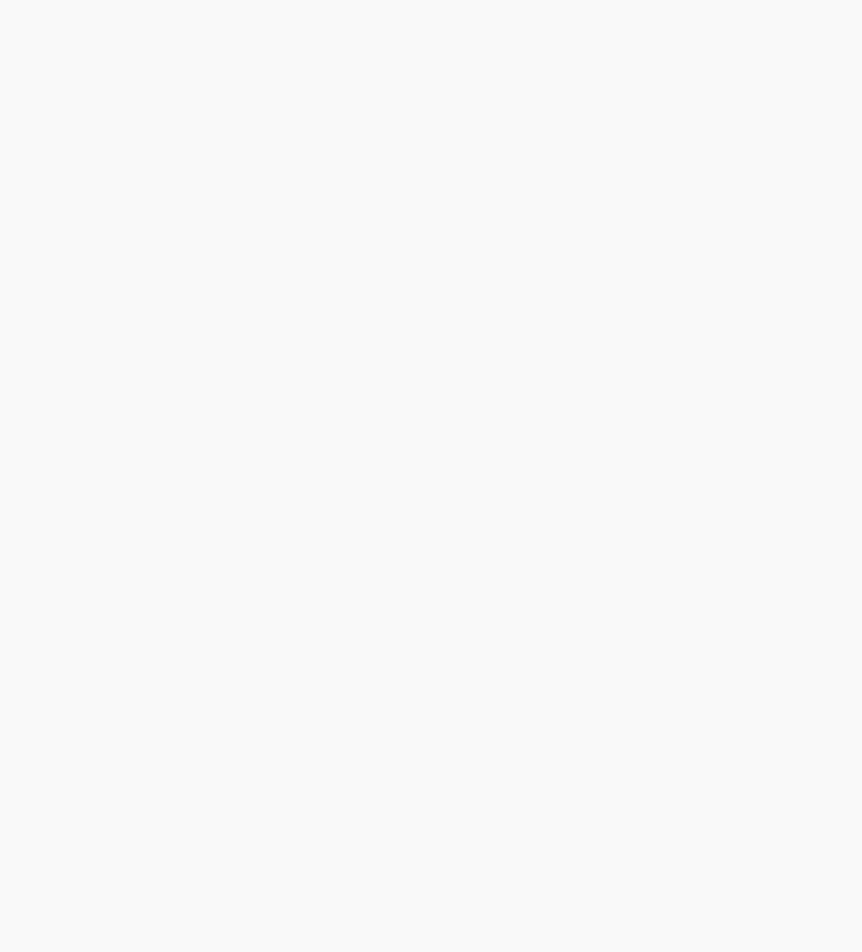
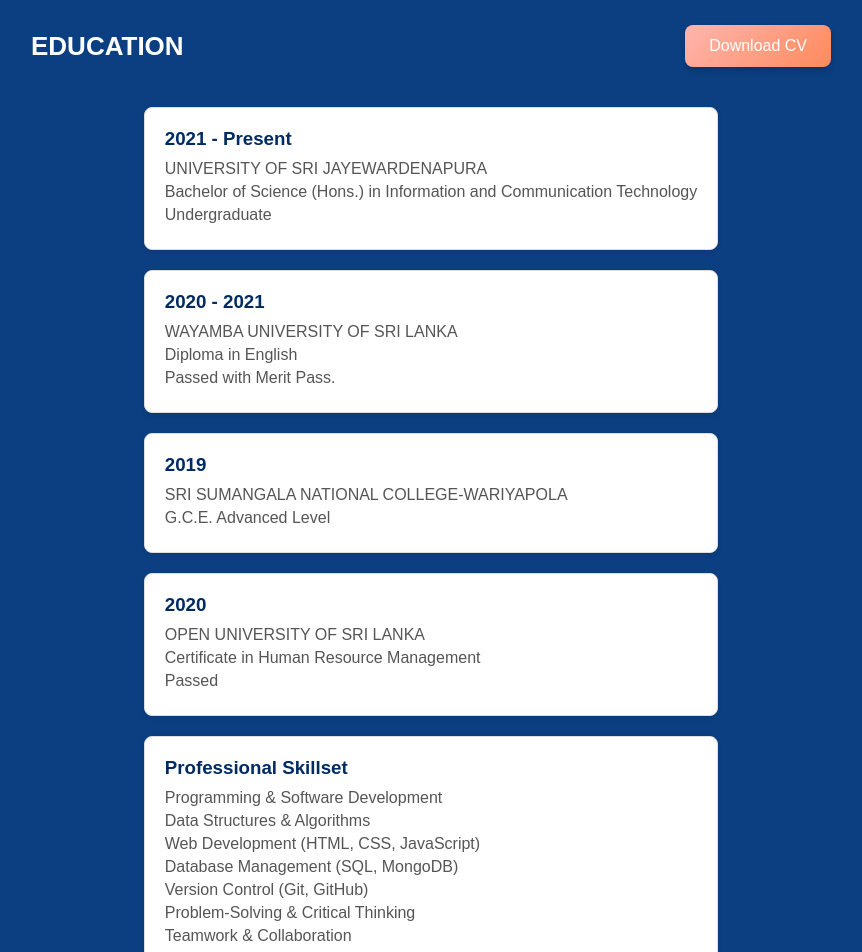
Before and after one commit to HansamaRajaguru/Hansama-Rajaguru, a React (Create React App) app in the folder my-portfolio/: page /resume in a window 1280 px wide. Shown: the part 160-1112 px from the top of the page, without its empty margins (209-1071 px from the left). Before the commit the page ends 800 px from the top, so only its background shows below. Built offline with nearby package versions, Linux system fonts and the light colour scheme.

Commit message:
Complete resume page with education details, skillset, and CV download functionality

```diff
--- a/my-portfolio/src/App.css
+++ b/my-portfolio/src/App.css
@@ -13,7 +13,7 @@ body {
 }
 
 .main-content {
-  padding-top: 0px; /* Height of the fixed navbar */
+  padding-top: 40px; /* Height of the fixed navbar */
   padding-bottom: 0px; /* Height of the fixed footer */
   /* No additional margins to ensure no extra space */
 }
@@ -23,9 +23,7 @@ section {
   margin: 0;
 }
 
-h2 {
-  color: #333;
-}
+
 html {
   scroll-behavior: smooth;
 }
--- a/my-portfolio/src/components/HeroSection.css
+++ b/my-portfolio/src/components/HeroSection.css
@@ -139,7 +139,7 @@
     margin-top: 20%;
     font-family:'Segoe UI', Tahoma, Geneva, Verdana, sans-serif;
 }
-.right-text h1{
+.heading-title{
     text-align:left;
     font-size: 42px;
     background: linear-gradient(to right, #002A62, #feb5af);
--- a/my-portfolio/src/components/HeroSection.tsx
+++ b/my-portfolio/src/components/HeroSection.tsx
@@ -33,7 +33,7 @@ const HeroSection: React.FC = () => {
       </div>
       <div className="hero-right">
         <div className='right-text'>
-            <h1>Hello I'm Hansama Rajaguru</h1>
+            <h1 className='heading-title'>Hello I'm Hansama Rajaguru</h1>
             <h2 className="right-text-title">Here's who I am & what I do</h2>
             <div className="button-container">
                 <a href="/resume" className="button">RESUME</a>
--- a/my-portfolio/src/index.css
+++ b/my-portfolio/src/index.css
@@ -7,9 +7,7 @@ body {
   background-color: #f9f9f9;
 }
 
-h2 {
-  color: #333;
-}
+
 
 ul {
   list-style: none;
--- /dev/null
+++ b/my-portfolio/src/pages/resume/Resume.css
@@ -0,0 +1,125 @@
+
+.resume-section {
+    display: flex;
+    flex-direction: column; /* Stack heading and title-section vertically */
+    align-items: center;
+    justify-content: flex-start; /* Align items to the top */
+    background-color: #0c3f81;
+    min-height: 100vh;
+    width: 100%;
+    padding-top: 40px;
+    overflow-y: auto;
+    padding-bottom: 30px;
+}
+
+.heading {
+    color: white;
+    font-size: 28px;
+    margin-bottom: 40px; /* Space between the heading and title-section */
+    text-align: center;
+}
+
+.title-section {
+    display: flex;
+    flex-direction: row; /* Align "Education" and button horizontally */
+    align-items: center; /* Center items vertically */
+    justify-content:space-between; /* Center the entire row */
+    width: 100%; /* Full width for better alignment */
+    max-width: 800px; /* Optional: Limit the max width */
+    gap: 20px; /* Space between "Education" text and button */
+}
+
+.title-section h2 {
+    color: white;
+    font-size: 26px;
+    margin: 0; /* Remove default margin */
+    text-align: left;
+}
+
+.title-section button {
+    padding: 12px 24px; /* Slightly larger padding for a better feel */
+    font-size: 16px;
+    background: linear-gradient(135deg, #feb5af, #ff8a5c); /* Gradient background */
+    color: white; /* White text for better contrast */
+    border: none;
+    border-radius: 8px; /* Softer corners */
+    box-shadow: 0 4px 6px rgba(0, 0, 0, 0.1), 0 2px 4px rgba(0, 0, 0, 0.08); /* Multiple shadow layers for depth */
+    cursor: pointer;
+    transition: all 0.3s ease; /* Smooth transition for all properties */
+}
+
+.title-section button:hover {
+    background: linear-gradient(135deg, #ff8a5c, #feb5af); /* Reverse the gradient on hover */
+    box-shadow: 0 6px 8px rgba(0, 0, 0, 0.15), 0 4px 6px rgba(0, 0, 0, 0.12); /* Increase shadow depth on hover */
+    transform: translateY(-3px); /* Lift the button slightly */
+}
+
+.title-section button:active {
+    transform: translateY(0); /* Return to original position on click */
+    box-shadow: 0 2px 4px rgba(0, 0, 0, 0.2); /* Reduce shadow when clicked */
+}
+
+.education-cards {
+    display: flex;
+    flex-direction: column; /* Stack cards vertically */
+    align-items: center; /* Center the cards */
+    gap: 20px; /* Space between cards */
+    margin-top: 40px; /* Space above the cards */
+}
+
+.card {
+    background-color: white;
+    border: 1px solid #ddd; /* Light border for the card */
+    border-radius: 8px; /* Rounded corners */
+    padding: 20px; /* Inner padding */
+    width: 100%; /* Full width on smaller screens */
+    max-width: 600px; /* Optional: limit max width */
+    box-shadow: 0 2px 5px rgba(0, 0, 0, 0.1); /* Subtle shadow */
+    transition: transform 0.2s; /* Animation for hover effect */
+}
+
+.card:hover {
+    transform: scale(1.02); /* Slightly scale the card on hover */
+}
+
+.card h3 {
+    color: #002A62; /* Institution color */
+    margin-bottom: 10px; /* Space below institution name */
+}
+
+.card p {
+    color: #555; /* Description color */
+    margin: 5px 0; /* Vertical spacing between paragraphs */
+}
+.card ul {
+    list-style-type: none; /* Remove bullet points */
+    padding-left: 0; /* Remove default padding */
+}
+
+.card li {
+    margin: 5px 0; /* Vertical space between list items */
+    color: #555; /* Use the same text color as paragraphs */
+}
+
+
+/* Media query for responsive design */
+@media (max-width: 768px) {
+    .heading {
+        font-size: 24px; /* Adjust font size for smaller screens */
+    }
+
+    .title-section {
+        flex-direction: row; /* Ensure items stay in one row on small screens */
+        width: 80%; /* Adjust width for smaller screens */
+        gap: 10px; /* Adjust gap between elements */
+    }
+
+    .title-section h2 {
+        font-size: 20px;
+    }
+
+    .title-section button {
+        padding: 6px 16px; /* Adjust button padding */
+        font-size: 14px; /* Adjust button font size */
+    }
+}
--- a/my-portfolio/src/pages/resume/Resume.tsx
+++ b/my-portfolio/src/pages/resume/Resume.tsx
@@ -1,12 +1,80 @@
 import React from 'react';
+import './Resume.css';
+
+const educationDetails = [
+    {
+        id: 1,
+        institution: "UNIVERSITY OF SRI JAYEWARDENAPURA",
+        degree: "Bachelor of Science (Hons.) in Information and Communication Technology",
+        duration: "2021 - Present",
+        description: "Undergraduate",
+    },
+    {
+        id: 2,
+        institution: "WAYAMBA UNIVERSITY OF SRI LANKA",
+        degree: "Diploma in English",
+        duration: "2020 - 2021",
+        description: "Passed with Merit Pass.",
+    },
+    {
+        id: 3,
+        institution: "SRI SUMANGALA NATIONAL COLLEGE-WARIYAPOLA",
+        degree: "G.C.E. Advanced Level",
+        duration: "2019",
+        description: "",
+    },
+    {
+        id: 4,
+        institution: "OPEN UNIVERSITY OF SRI LANKA",
+        degree: "Certificate in Human Resource Management",
+        duration: "2020",
+        description: "Passed",
+    }
+];
 
 const Resume: React.FC = () => {
-  return (
-    <div className="resume-section">
-      <h1>My Resume</h1>
-      <p>This is the resume page. You can add your resume details here.</p>
-    </div>
-  );
+    return (
+        <div className="resume-section">
+            <div className='heading'>
+                <h1>RESUME</h1>
+            </div>
+            <div className='title-section'>
+                <h2>EDUCATION</h2>
+                <a href="/Hansama Resume.pdf" download>
+                    <button>Download CV</button>
+                </a>
+            </div>
+            <div className='education-cards'>
+                {educationDetails.map((detail) => (
+                    <div key={detail.id} className='card'>
+                        <h3>{detail.duration}</h3>
+                        <p>{detail.institution}</p>
+                        <p>{detail.degree}</p>
+                        <p>{detail.description}</p>
+                    </div>
+                ))}
+                <div className="card">
+            <h3>Professional Skillset</h3>
+            <ul>
+            <li>Programming & Software Development</li>
+                <li>Data Structures & Algorithms</li>
+                <li>Web Development (HTML, CSS, JavaScript)</li>
+                <li>Database Management (SQL, MongoDB)</li>
+                <li>Version Control (Git, GitHub)</li>
+                <li>Problem-Solving & Critical Thinking</li>
+                <li>Teamwork & Collaboration</li>
+
+            </ul>
+                <br/>
+            <h3>Languages</h3>
+            <ul>
+                <li>English </li>
+                <li>Sinhala</li>
+            </ul>
+        </div>
+            </div>
+        </div>
+    );
 };
 
 export default Resume;
```
Also changed, not shown: 1 other file (tests, documents, lock files or other folders).
